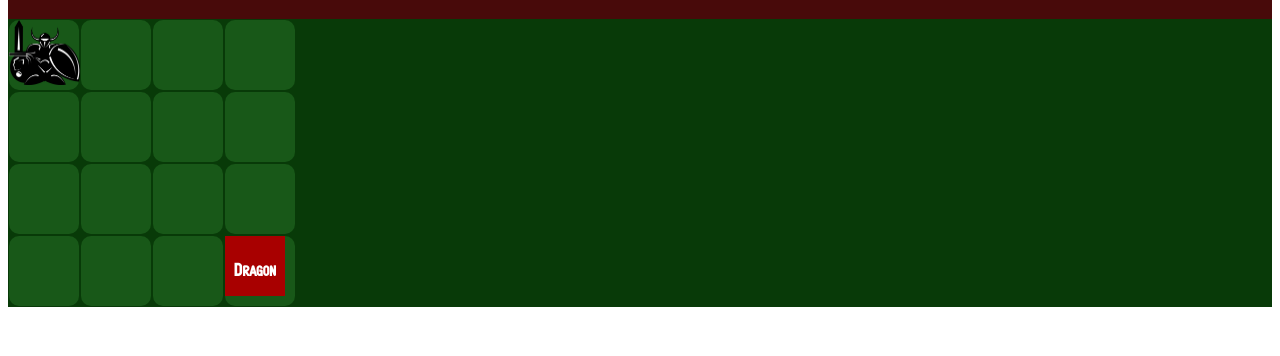
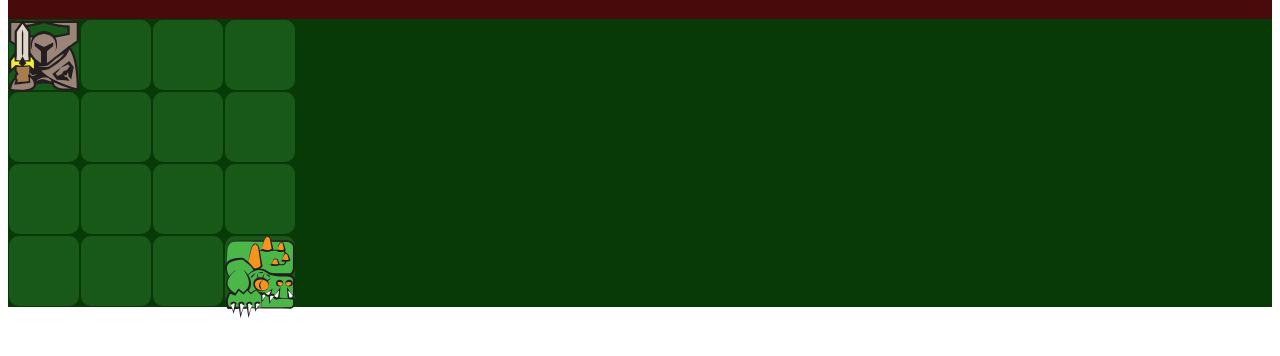
Before and after one commit to deric10000/knight_vs_dragon, a React app: page / in a window 1280 px wide. Shown: the part 64-420 px from the top of the page. Built offline with nearby package versions, Linux system fonts and the light colour scheme.

Commit message:
updated styles

```diff
--- a/src/components/dragon.js
+++ b/src/components/dragon.js
@@ -2,6 +2,6 @@ import React from 'react';
 
 export const Dragon = () => (
   <div className="dragon">
-    <h3>Dragon</h3>
+    <img src={require("../assets/dragon.svg")} alt="DRAGON"></img>
   </div>
 )
--- a/src/components/knight.js
+++ b/src/components/knight.js
@@ -2,6 +2,6 @@ import React from 'react';
 
 export const Knight = () => (
   <div className="knight" id="knight">
-    <img src={require("../assets/knightThree.png")} alt="KNIGHT"></img>
+    <img src={require("../assets/knight.svg")} alt="KNIGHT"></img>
   </div>
 )
--- a/src/index.css
+++ b/src/index.css
@@ -22,16 +22,12 @@ font-style: normal;
   background: #083A08;
 }
 
-.dragon {
-  height: 50px;
-  width: 50px;
-  background: #A80000;
-  padding: 5px;
-  text-align: center;
+.dragon img {
+  height: 100%;
 }
 
 .knight img {
-  height: 65px
+  height: 100%;
 }
 
 .square {
```
Also changed, not shown: src/assets/dragon.png (added), src/assets/dragon.svg (added), src/assets/knight.png (added), src/assets/knight.svg (added), src/assets/knightOne.png (deleted), src/assets/knightThree.png (deleted), src/assets/knightTwo.png (deleted), src/assets/knightVSdragon.png (added), 2 other files.
